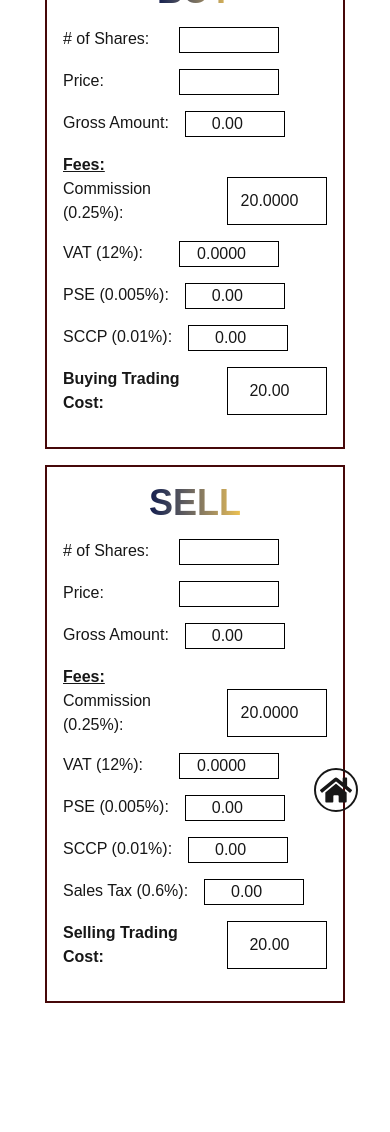
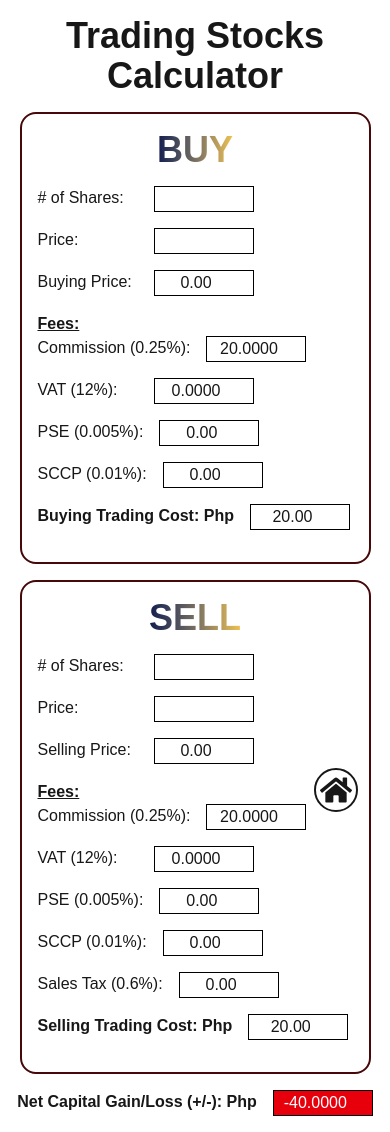
Before and after one commit to mavericksbalitaan/next-pse, a Next.js app: page /calc in a window 390 px wide. Before the commit the page ends 1003 px from the top, so only its background shows below. Built offline with nearby package versions, Linux system fonts and the light colour scheme.

Commit message:
Add net capital and fix mobile styling

```diff
--- a/src/app/calc/page.tsx
+++ b/src/app/calc/page.tsx
@@ -10,7 +10,7 @@ function Calc() {
   const [grossBuy, setGrossBuy] = useState<number>(0);
   const [grossSell, setGrossSell] = useState<number>(0);
 
-  // Fees
+  // Stockbroker's Fees
   const [buyVAT, setBuyVAT] = useState<number>(grossBuy * 0.12);
   const [sellVAT, setSellVAT] = useState<number>(grossSell * 0.12);
 
@@ -28,16 +28,45 @@ function Calc() {
   const [buySCCP, setBuySCCP] = useState<number>(grossBuy * 0.0001);
   const [sellSCCP, setSellSCCP] = useState<number>(grossSell * 0.0001);
 
-  // Sales Transaction Tax
+  // Sales Tax
   const [salesTax, setSalesTax] = useState<number>(grossSell * 0.006);
 
   // Net Trade Amount
   const netBuy = useMemo(() => {
     return grossBuy + buyCommission + buyVAT + buyPSE + buySCCP;
-  });
+  }, [grossBuy, buyCommission, buyVAT, buyPSE, buySCCP]);
   const netSell = useMemo(() => {
     return grossSell + sellCommission + sellVAT + sellPSE + sellSCCP + salesTax;
-  });
+  }, [grossSell, sellCommission, sellVAT, sellPSE, sellSCCP, salesTax]);
+
+  // Net Capital Gain/Loss
+  const netCapital = useMemo(() => {
+    return (
+      grossSell -
+      grossBuy -
+      (buyCommission +
+        buyVAT +
+        buyPSE +
+        buySCCP +
+        sellCommission +
+        sellVAT +
+        sellPSE +
+        sellSCCP +
+        salesTax)
+    );
+  }, [
+    grossSell,
+    grossBuy,
+    buyCommission,
+    buyVAT,
+    buyPSE,
+    buySCCP,
+    sellCommission,
+    sellVAT,
+    sellPSE,
+    sellSCCP,
+    salesTax,
+  ]);
 
   // Memoized change handler using useCallback
   const handleChange = useCallback(() => {
@@ -67,6 +96,7 @@ function Calc() {
     if (!isNaN(numShares) && !isNaN(price)) {
       const calculatedGross = numShares * price;
       setGrossSell(calculatedGross);
+      setSellCommission(Math.max(calculatedGross * 0.0025, 20));
       setSellVAT(Math.max(calculatedGross * 0.0025, 20) * 0.12);
       setSellPSE(calculatedGross * 0.00005);
       setSellSCCP(calculatedGross * 0.0001);
@@ -75,10 +105,12 @@ function Calc() {
   }, []);
 
   return (
-    <div className="flex flex-col justify-center items-center h-[100vh] w-full">
-      <h1 className="text-4xl font-bold my-4">Trading Stocks Calculator</h1>
+    <div className="flex flex-col md:justify-center items-center h-[100vh] w-full">
+      <h1 className="text-4xl font-bold my-4 text-center">
+        Trading Stocks Calculator
+      </h1>
       <section className="flex flex-col justify-center gap-4 md:flex-row">
-        <div className="w-[300px] h-full md:w-[400px] border-red-950 border-2 p-4">
+        <div className="w-[90vw] h-full md:w-[400px] border-red-950 border-2 p-4 rounded-2xl">
           <form ref={buyForm} onChange={handleChange}>
             <fieldset className="flex flex-col">
               <legend className="my-4 font-bold text-center text-4xl bg-clip-text text-transparent bg-gradient-to-r from-[#141c4e] to-[#efc24e]">
@@ -108,7 +140,7 @@ function Calc() {
               </div>
 
               <div className="form-grp">
-                <label htmlFor="grossBuy">Gross Amount:</label>
+                <label htmlFor="grossBuy">Buying Price:</label>
                 <input
                   type="number"
                   id="grossBuy"
@@ -161,7 +193,7 @@ function Calc() {
               </div>
               <div className="form-grp">
                 <label htmlFor="netBuy" className="font-bold">
-                  Buying Trading Cost:
+                  Buying Trading Cost: Php
                 </label>
                 <input
                   type="number"
@@ -177,7 +209,7 @@ function Calc() {
 
         {/* Sell Part */}
 
-        <div className="w-[300px] h-full md:w-[400px] border-red-950 border-2 p-4">
+        <div className="w-[90vw] h-full md:w-[400px] border-red-950 border-2 p-4 rounded-2xl">
           <form ref={sellForm} onChange={handleSellChange}>
             <fieldset className="flex flex-col">
               <legend className="my-4 font-bold text-center text-4xl bg-clip-text text-transparent bg-gradient-to-r from-[#141c4e] to-[#efc24e]">
@@ -207,7 +239,7 @@ function Calc() {
               </div>
 
               <div className="form-grp">
-                <label htmlFor="grossSell">Gross Amount:</label>
+                <label htmlFor="grossSell">Selling Price:</label>
                 <input
                   type="number"
                   id="grossSell"
@@ -271,7 +303,7 @@ function Calc() {
 
               <div className="form-grp">
                 <label htmlFor="netSell" className="font-bold">
-                  Selling Trading Cost:
+                  Selling Trading Cost: Php
                 </label>
                 <input
                   type="number"
@@ -285,6 +317,21 @@ function Calc() {
           </form>
         </div>
       </section>
+      <div className="my-4">
+        <div className="form-grp">
+          <label htmlFor="netCapital" className="font-bold">
+            Net Capital Gain/Loss (+/-): Php
+          </label>
+          <input
+            type="number"
+            id="netCapital"
+            name="netCapital"
+            value={netCapital.toFixed(4)}
+            disabled
+            className={netCapital < 0 ? "bg-red-600 text-white" : "bg-green-600 text-white"}
+          />
+        </div>
+      </div>
     </div>
   );
 }
--- a/src/app/components/Menu.tsx
+++ b/src/app/components/Menu.tsx
@@ -3,9 +3,20 @@ import Link from "next/link";
 function Menu() {
   return (
     <>
-      <Link href="/calc">Calculator</Link>
-      <Link href="/pse">List of Stocks</Link>
-      <Link href="/trial">Trial</Link>
+      <Link
+        href="/calc"
+        className="hover:text-[#efc24e] hover:underline
+"
+      >
+        Calculator
+      </Link>
+      <Link
+        href="/pse"
+        className="hover:text-[#efc24e] hover:underline
+      "
+      >
+        List of Stocks
+      </Link>
     </>
   );
 }
--- a/src/app/trial/page.tsx
+++ /dev/null
@@ -1,38 +0,0 @@
-"use client";
-
-import { StockType } from "@/types";
-import { useSelector } from "react-redux";
-import { RootState } from "../redux/store";
-import { nanoid } from "nanoid";
-
-export default function StocksTable() {
-  const { stocks } = useSelector((state: RootState) => state.stocks);
-
-  return (
-    <div className="p-4">
-      <h1 className="text-2xl font-bold mb-4">PSE Stocks</h1>
-      <div className="overflow-x-auto">
-        <table className="min-w-full bg-white border">
-          <thead>
-            <tr className="bg-gray-100">
-              <th className="py-2 px-4 border">Symbol</th>
-              <th className="py-2 px-4 border">Company</th>
-              <th className="py-2 px-4 border">Sector</th>
-              <th className="py-2 px-4 border">Listed</th>
-            </tr>
-          </thead>
-          <tbody>
-            {stocks.map((stock: StockType) => (
-              <tr key={nanoid()} className="hover:bg-gray-50">
-                <td className="py-2 px-4 border">{stock.stockSymbol}</td>
-                <td className="py-2 px-4 border">{stock.companyName}</td>
-                <td className="py-2 px-4 border">{stock.sector}</td>
-                <td className="py-2 px-4 border">{stock.listingDate}</td>
-              </tr>
-            ))}
-          </tbody>
-        </table>
-      </div>
-    </div>
-  );
-}
```
Also changed, not shown: src/app/globals.css (line endings or trailing spaces).
